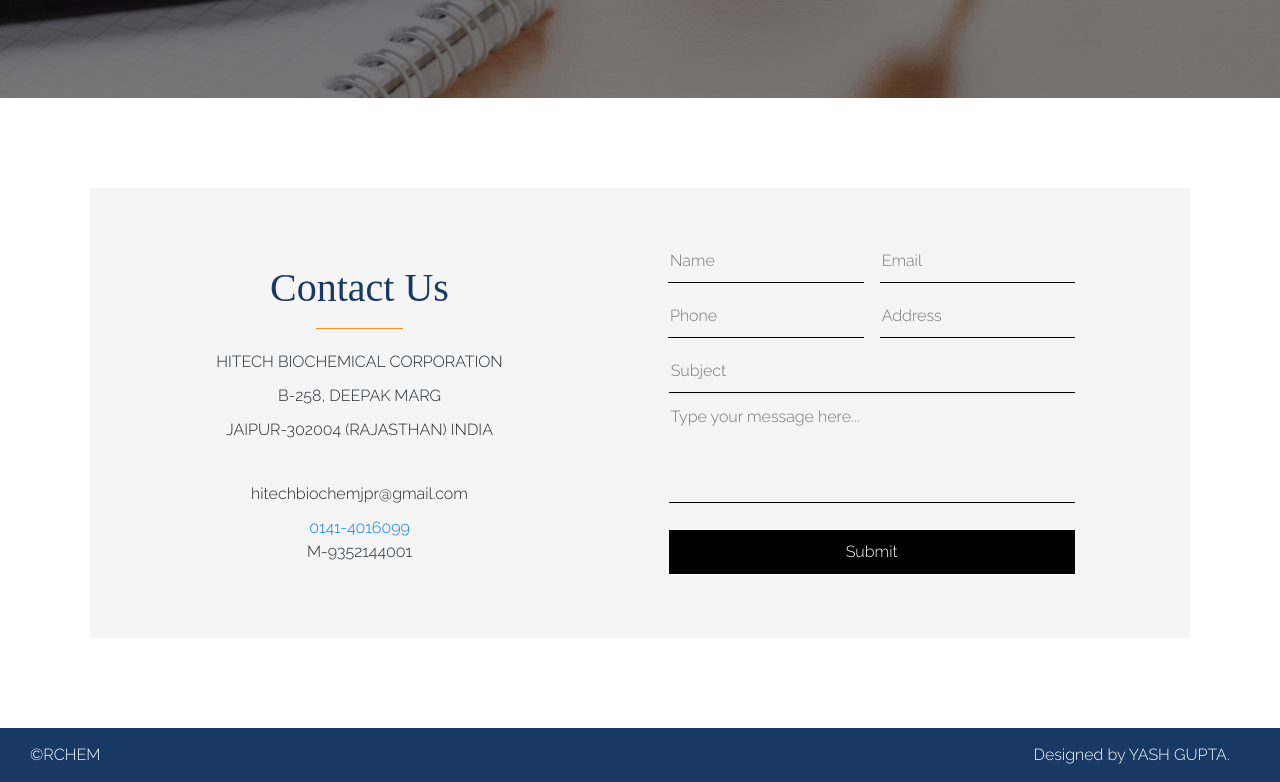
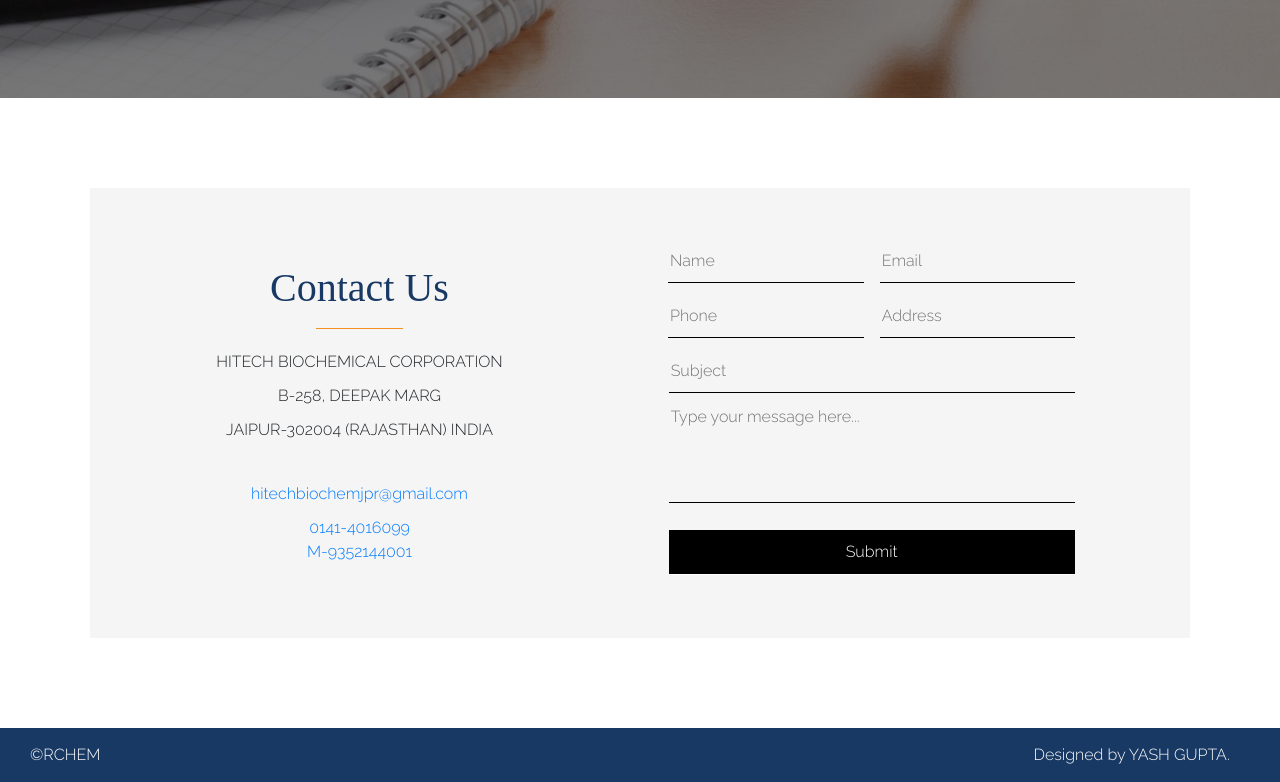
Before and after one commit to yashgupta112/rchem, a plain HTML site: page index.html in a window 1280 px wide. Shown: the part 3001-3783 px from the top of the page. Drawn offline with nearby package versions, Linux system fonts and the light colour scheme.

Commit message:
add all href

```diff
--- a/index.html
+++ b/index.html
@@ -99,9 +99,9 @@ In fact, we are proud to say that our products touch our customers' lives in man
             <p>HITECH BIOCHEMICAL CORPORATION</p>
             <p>B-258, DEEPAK MARG </p>
               <p>JAIPUR-302004 (RAJASTHAN) INDIA</p>
-              <p style="margin-top:30px;">hitechbiochemjpr@gmail.com</p>
+              <p style="margin-top:30px;"><a href="mailto:hitechbiochemjpr@gmail.com">hitechbiochemjpr@gmail.com</a></p>
               <p><a href="tel:01414016099">0141-4016099</a> <br>
-              M-9352144001</p>
+              <a href="tel:9352144001">M-9352144001</a></p>
             </div>
           <div class="con-box" style="padding-left:0;">
             <form class="" action="mailto:yashrock112@gmail.com?subject=Rchem&body=contact-form" method="post"  enctype="text/plain">
```
